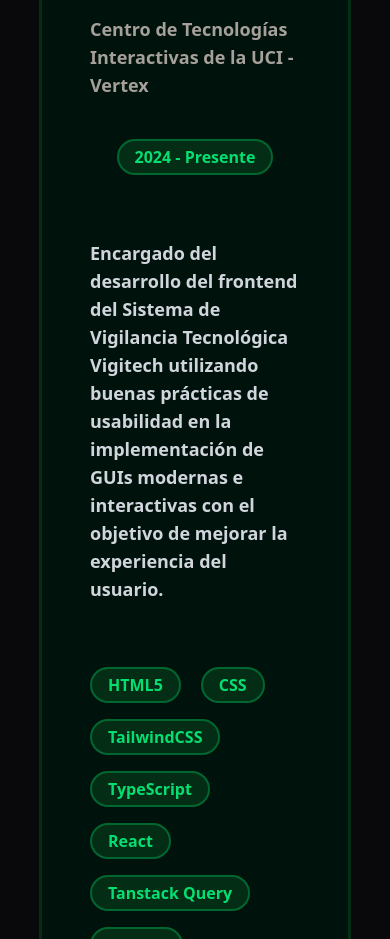
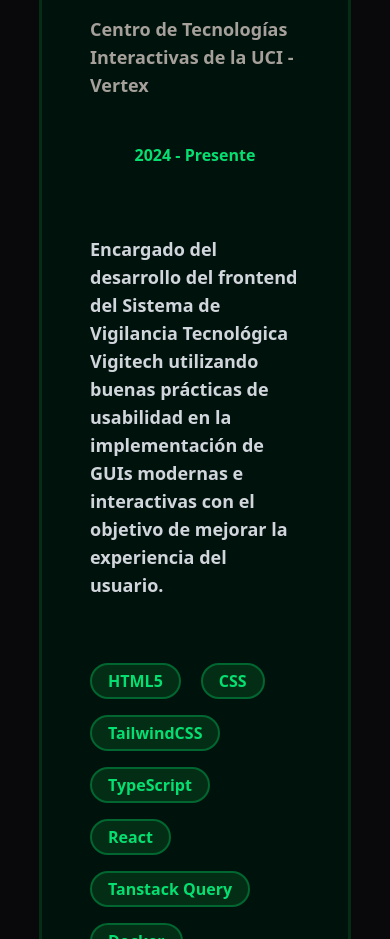
Before and after one commit to Abero-dev/Portafolio, a React (Vite) app: page / in a window 390 px wide. Shown: the part 1280-2219 px from the top of the page. Built offline with nearby package versions, Linux system fonts and the light colour scheme.

Commit message:
Actualizacion responsive

```diff
--- a/src/sections/Experiencia.tsx
+++ b/src/sections/Experiencia.tsx
@@ -36,7 +36,7 @@
                         <p className="text-2xl font-bold">{t("profesion")}</p>
                         <p className="text-lg text-stone-400 font-bold">{t("centro")}</p>
                     </div>
-                    <p className="border-2 border-green-800 bg-green-950 text-md text-green-400 px-4 py-1 rounded-full font-semibold">2024 - {t("presente")}</p>
+                    <p className=" text-md text-green-400 px-4 py-1 rounded-full font-semibold">2024 - {t("presente")}</p>
                 </div>
                 <div className="text-gray-300">
                     <p className="text-lg font-bold">
```
